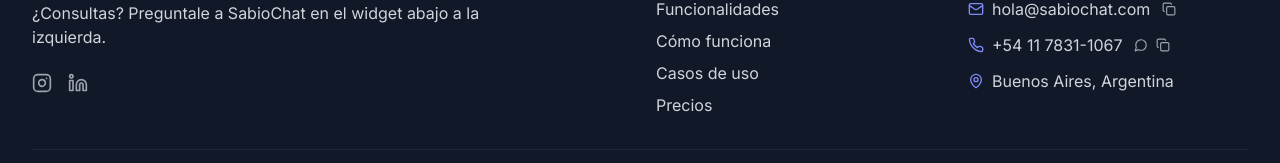
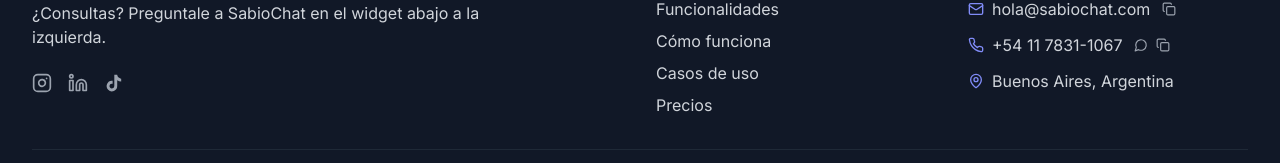
Before and after one commit to DanteSabio/sabiochat-landing, a Next.js app: page / in a window 1280 px wide. Shown: the part 6705-6868 px from the top of the page. Built offline with nearby package versions, Linux system fonts and the light colour scheme.

Commit message:
Agregado tiktok al Footer

```diff
--- a/src/components/Footer.tsx
+++ b/src/components/Footer.tsx
@@ -54,6 +54,17 @@
                 className="text-gray-400 hover:text-indigo-400 transition-colors"
               >
                 <Linkedin size={20} />
+              </motion.a>
+              <motion.a
+                href="https://www.tiktok.com/@sabiochat.ai"
+                target="_blank"
+                rel="noopener noreferrer"
+                whileHover={{ scale: 1.1 }}
+                className="text-gray-400 hover:text-indigo-400 transition-colors"
+              >
+                <svg width="20" height="20" viewBox="0 0 24 24" fill="currentColor">
+                  <path d="M19.59 6.69a4.83 4.83 0 0 1-3.77-4.25V2h-3.45v13.67a2.89 2.89 0 0 1-5.2 1.74 2.89 2.89 0 0 1 2.31-4.64 2.93 2.93 0 0 1 .88.13V9.4a6.84 6.84 0 0 0-1-.05A6.33 6.33 0 0 0 5 20.1a6.34 6.34 0 0 0 10.86-4.43v-7a8.16 8.16 0 0 0 4.77 1.52v-3.4a4.85 4.85 0 0 1-1-.1z"/>
+                </svg>
               </motion.a>
             </div>
           </div>
```
